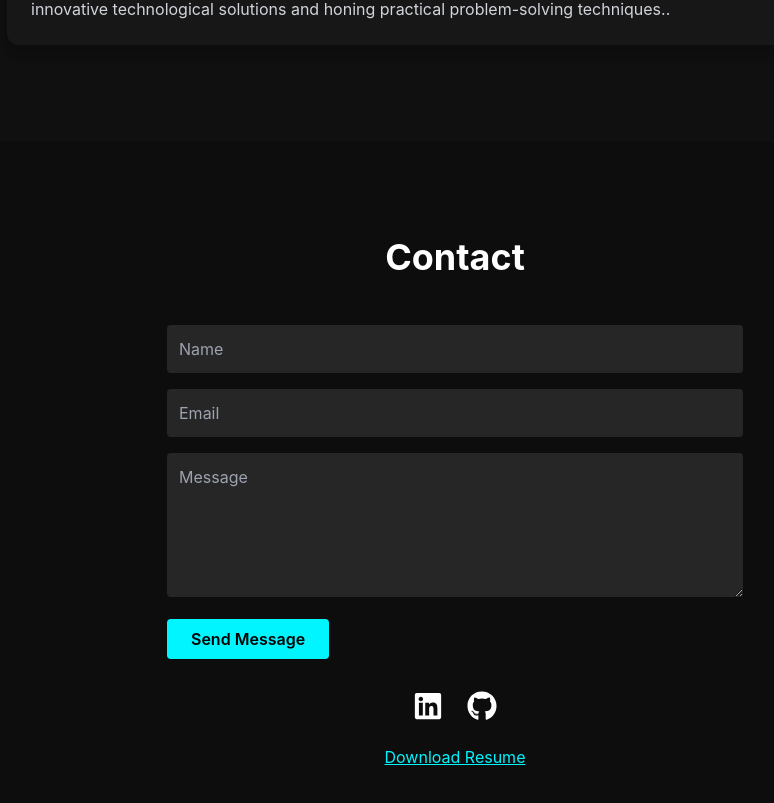
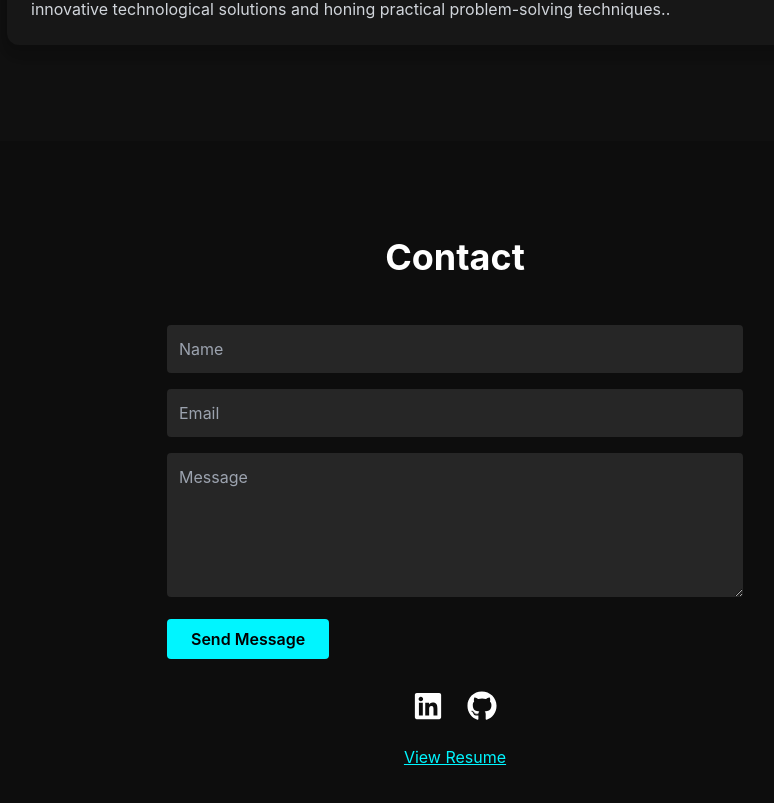
Before and after one commit to Indranil102/indranil_portfolio, a React (Vite) app: page / in a window 1280 px wide. Shown: the part 3663-4466 px from the top of the page, without its empty margins (185-959 px from the left). Built offline with nearby package versions, Linux system fonts and the light colour scheme; no server answers.

Commit message:
resume update

```diff
--- a/src/components/Contact.jsx
+++ b/src/components/Contact.jsx
@@ -113,10 +113,10 @@
       {/* Resume */}
       <div className="text-center mt-6">
         <a
-          href="https://drive.google.com/file/d/1NJrUhFONM-RbNE7SGw5PapnKioABuGlQ/view?usp=sharing"
+          href="https://drive.google.com/file/d/1Ro95XXEQooupkBBSTv2nXucfXlj7VXTC/view?usp=sharing"
           className="inline-block underline text-accent hover:text-accent2"
         >
-          Download Resume
+          View Resume
         </a>
       </div>
     </section>
```
